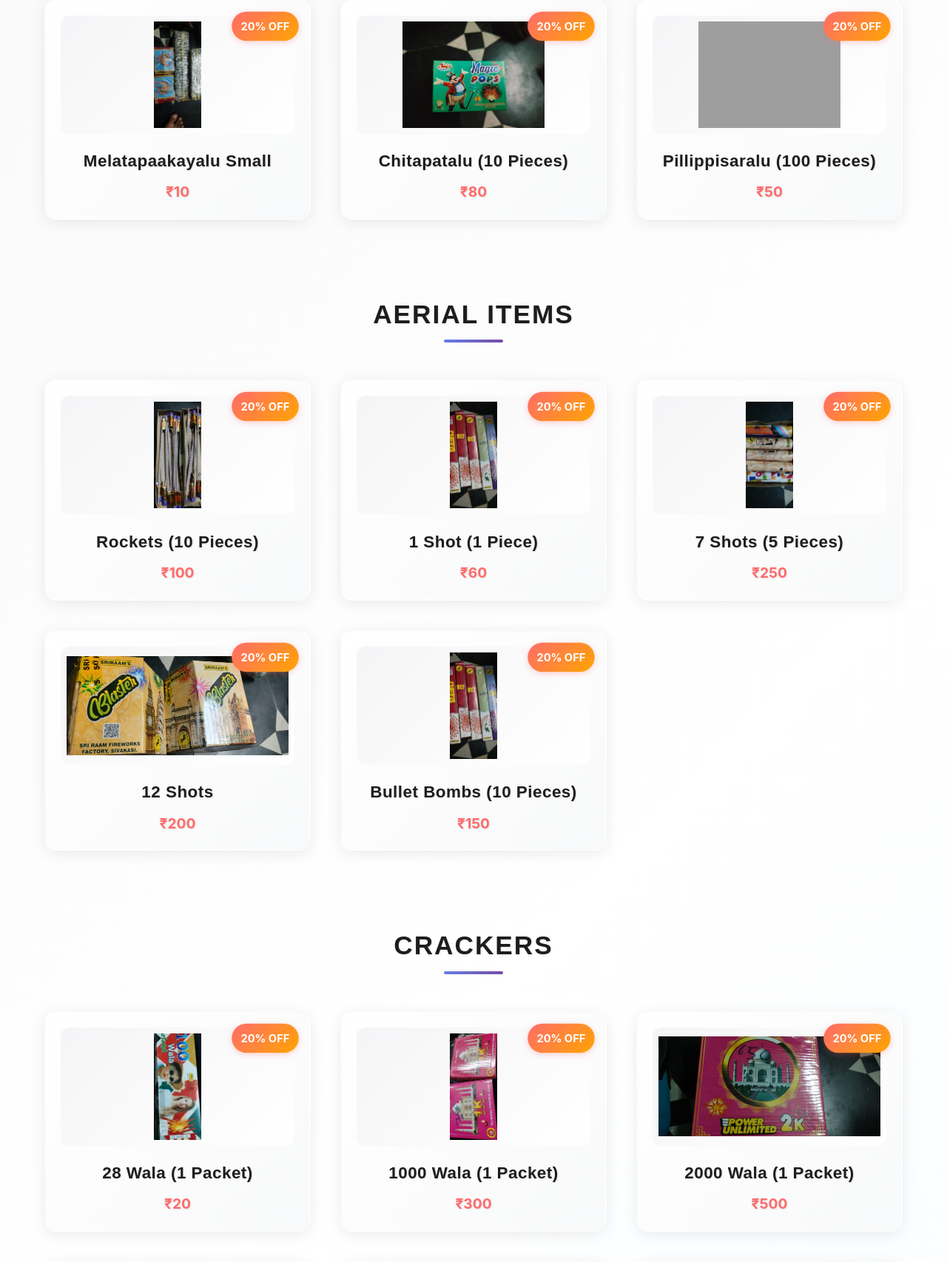
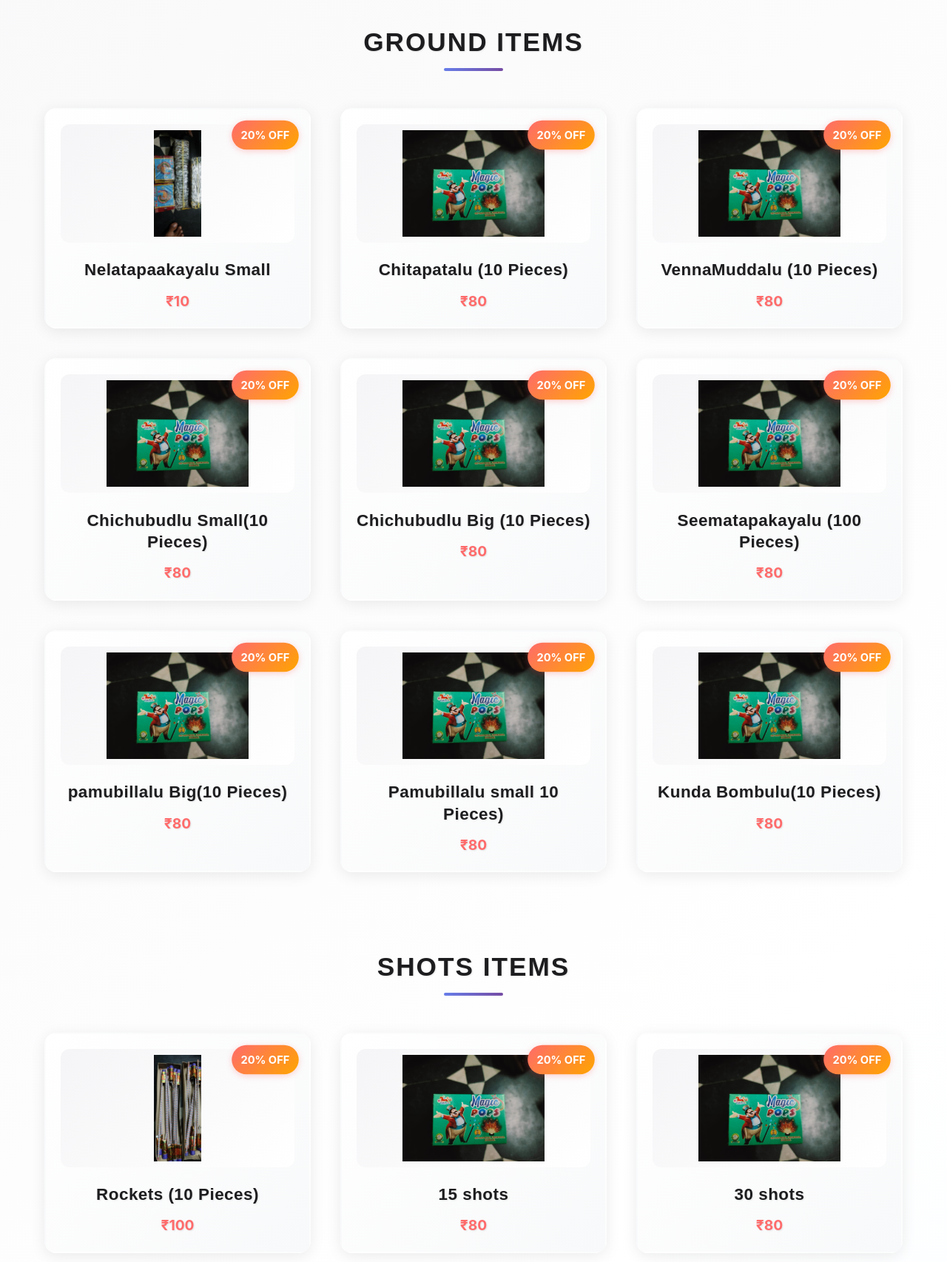
Before and after one commit to tejdeep2006/firework-, a Flask app: page / in a window 1280 px wide. Shown: the part 1786-3492 px from the top of the page at 74% size. Run offline with Flask 3, Linux system fonts and the light colour scheme; grey boxes are pictures that could not be loaded.

Commit message:
Update index.html with new product listings and categories

```diff
--- a/templates/index.html
+++ b/templates/index.html
@@ -25,9 +25,9 @@
         <div class="container">
             <h1 class="main-title slide-up">Our 2025 Collection</h1>
 
-            <!-- Sparklers & Ground Items -->
+            <!-- Sparklers -->
             <section class="product-category scroll-reveal">
-                <h2 class="category-title">Sparklers & Ground Items</h2>
+                <h2 class="category-title">Sparklers</h2>
                 <div class="product-grid">
                     <div class="product-card">
                         <div class="discount-badge">20% OFF</div>
@@ -49,26 +49,21 @@
                     </div>
                     <div class="product-card">
                         <div class="discount-badge">20% OFF</div>
-                        <img src="{{ url_for('static', filename='images/bhoo-chakram.jpg') }}" alt="Bhoo Chakram" class="product-image">
-                        <h3 class="product-name">Bhuchakaralu Big (10 Pieces)</h3>
-                        <p class="product-price">₹150</p>
-                    </div>
-                    <div class="product-card">
-                        <div class="discount-badge">20% OFF</div>
                         <img src="{{ url_for('static', filename='images/pencil.jpg') }}" alt="Pencils" class="product-image">
                         <h3 class="product-name">Pencils (10 Pieces)</h3>
                         <p class="product-price">₹100</p>
                     </div>
-                    <div class="product-card">
-                        <div class="discount-badge">20% OFF</div>
-                        <img src="{{ url_for('static', filename='images/flower-pots.jpg') }}" alt="Flower Pots" class="product-image">
-                        <h3 class="product-name">Flower Outs (5 Pieces)</h3>
-                        <p class="product-price">₹150</p>
-                    </div>
+                </div>
+            </section>
+
+            <!-- Ground Items -->
+            <section class="product-category scroll-reveal">
+                <h2 class="category-title">Ground Items</h2>
+                <div class="product-grid">
                     <div class="product-card">
                         <div class="discount-badge">20% OFF</div>
                         <img src="{{ url_for('static', filename='images/seema-tapakai.jpg') }}" alt="Seema Tapakai" class="product-image">
-                        <h3 class="product-name">Melatapaakayalu Small</h3>
+                        <h3 class="product-name">Nelatapaakayalu Small</h3>
                         <p class="product-price">₹10</p>
                     </div>
                     <div class="product-card">
@@ -79,9 +74,149 @@
                     </div>
                     <div class="product-card">
                         <div class="discount-badge">20% OFF</div>
-                        <img src="{{ url_for('static', filename='images/thadulu small.jpg') }}" alt="Pillippisaralu" class="product-image">
-                        <h3 class="product-name">Pillippisaralu (100 Pieces)</h3>
+                        <img src="{{ url_for('static', filename='images/magic-pop.jpg') }}" alt="Magic Pop" class="product-image">
+                        <h3 class="product-name">VennaMuddalu (10 Pieces)</h3>
+                        <p class="product-price">₹80</p>
+                    </div>
+                    <div class="product-card">
+                        <div class="discount-badge">20% OFF</div>
+                        <img src="{{ url_for('static', filename='images/magic-pop.jpg') }}" alt="Magic Pop" class="product-image">
+                        <h3 class="product-name">Chichubudlu Small(10 Pieces)</h3>
+                        <p class="product-price">₹80</p>
+                    </div>
+                    <div class="product-card">
+                        <div class="discount-badge">20% OFF</div>
+                        <img src="{{ url_for('static', filename='images/magic-pop.jpg') }}" alt="Magic Pop" class="product-image">
+                        <h3 class="product-name">Chichubudlu Big (10 Pieces)</h3>
+                        <p class="product-price">₹80</p>
+                    </div>
+                    <div class="product-card">
+                        <div class="discount-badge">20% OFF</div>
+                        <img src="{{ url_for('static', filename='images/magic-pop.jpg') }}" alt="Magic Pop" class="product-image">
+                        <h3 class="product-name">Seematapakayalu (100 Pieces)</h3>
+                        <p class="product-price">₹80</p>
+                    </div>
+                    <div class="product-card">
+                        <div class="discount-badge">20% OFF</div>
+                        <img src="{{ url_for('static', filename='images/magic-pop.jpg') }}" alt="Magic Pop" class="product-image">
+                        <h3 class="product-name">pamubillalu Big(10 Pieces)</h3>
+                        <p class="product-price">₹80</p>
+                    </div>
+                    <div class="product-card">
+                        <div class="discount-badge">20% OFF</div>
+                        <img src="{{ url_for('static', filename='images/magic-pop.jpg') }}" alt="Magic Pop" class="product-image">
+                        <h3 class="product-name">Pamubillalu small 10 Pieces)</h3>
+                        <p class="product-price">₹80</p>
+                    </div>
+                    <div class="product-card">
+                        <div class="discount-badge">20% OFF</div>
+                        <img src="{{ url_for('static', filename='images/magic-pop.jpg') }}" alt="Magic Pop" class="product-image">
+                        <h3 class="product-name">Kunda Bombulu(10 Pieces)</h3>
+                        <p class="product-price">₹80</p>
+                    </div>
+                </div>
+            </section>
+
+            <!-- Shots Items -->
+            <section class="product-category scroll-reveal">
+                <h2 class="category-title">Shots Items</h2>
+                <div class="product-grid">
+                    <div class="product-card">
+                        <div class="discount-badge">20% OFF</div>
+                        <img src="{{ url_for('static', filename='images/rockets.jpg') }}" alt="Rockets" class="product-image">
+                        <h3 class="product-name">Rockets (10 Pieces)</h3>
+                        <p class="product-price">₹100</p>
+                    </div>
+                    <div class="product-card">
+                        <div class="discount-badge">20% OFF</div>
+                        <img src="{{ url_for('static', filename='images/magic-pop.jpg') }}" alt="Magic Pop" class="product-image">
+                        <h3 class="product-name">15 shots</h3>
+                        <p class="product-price">₹80</p>
+                    </div>
+                    <div class="product-card">
+                        <div class="discount-badge">20% OFF</div>
+                        <img src="{{ url_for('static', filename='images/magic-pop.jpg') }}" alt="Magic Pop" class="product-image">
+                        <h3 class="product-name">30 shots</h3>
+                        <p class="product-price">₹80</p>
+                    </div>
+                </div>
+            </section>
+
+            <!-- Outs Big Sounds -->
+            <section class="product-category scroll-reveal">
+                <h2 class="category-title">Outs Big Sounds</h2>
+                <div class="product-grid">
+                    <div class="product-card">
+                        <div class="discount-badge">20% OFF</div>
+                        <img src="{{ url_for('static', filename='images/100-wala.jpg') }}" alt="100 Wala" class="product-image">
+                        <h3 class="product-name">28 Wala (1 Packet)</h3>
+                        <p class="product-price">₹20</p>
+                    </div>
+                    <div class="product-card">
+                        <div class="discount-badge">20% OFF</div>
+                        <img src="{{ url_for('static', filename='images/magic-pop.jpg') }}" alt="Magic Pop" class="product-image">
+                        <h3 class="product-name">100 Wala</h3>
+                        <p class="product-price">₹80</p>
+                    </div>
+                    <div class="product-card">
+                        <div class="discount-badge">20% OFF</div>
+                        <img src="{{ url_for('static', filename='images/1000-wala.jpg') }}" alt="1000 Wala" class="product-image">
+                        <h3 class="product-name">1000 Wala (1 Packet)</h3>
+                        <p class="product-price">₹300</p>
+                    </div>
+                    <div class="product-card">
+                        <div class="discount-badge">20% OFF</div>
+                        <img src="{{ url_for('static', filename='images/laxmi-bombs.jpg') }}" alt="Laxmi Big" class="product-image">
+                        <h3 class="product-name">Laxmi Big (5 Pieces)</h3>
                         <p class="product-price">₹50</p>
+                    </div>
+                    <div class="product-card">
+                        <div class="discount-badge">20% OFF</div>
+                        <img src="{{ url_for('static', filename='images/laxmi-bombs.jpg') }}" alt="Laxmi Small" class="product-image">
+                        <h3 class="product-name">Laxmi Medium (5 Pieces)</h3>
+                        <p class="product-price">₹30</p>
+                    </div>
+                    <div class="product-card">
+                        <div class="discount-badge">20% OFF</div>
+                        <img src="{{ url_for('static', filename='images/magic-pop.jpg') }}" alt="Magic Pop" class="product-image">
+                        <h3 class="product-name">Lakshmi Small (5 Pieces)</h3>
+                        <p class="product-price">₹80</p>
+                    </div>
+                    <div class="product-card">
+                        <div class="discount-badge">20% OFF</div>
+                        <img src="{{ url_for('static', filename='images/thadulu-big.jpg') }}" alt="Pitta Bombs" class="product-image">
+                        <h3 class="product-name">Pitta Bombs (5 Pieces)</h3>
+                        <p class="product-price">₹30</p>
+                    </div>
+                    <div class="product-card">
+                        <div class="discount-badge">20% OFF</div>
+                        <img src="{{ url_for('static', filename='images/thadulu-small.jpg') }}" alt="2 Sound" class="product-image">
+                        <h3 class="product-name">2 Sound (5 Pieces)</h3>
+                        <p class="product-price">₹50</p>
+                    </div>
+                    <div class="product-card">
+                        <div class="discount-badge">20% OFF</div>
+                        <img src="{{ url_for('static', filename='images/magic-pop.jpg') }}" alt="Magic Pop" class="product-image">
+                        <h3 class="product-name">Vankaya Ultra Deluxe (10 Pieces)</h3>
+                        <p class="product-price">₹80</p>
+                    </div>
+                    <div class="product-card">
+                        <div class="discount-badge">20% OFF</div>
+                        <img src="{{ url_for('static', filename='images/magic-pop.jpg') }}" alt="Magic Pop" class="product-image">
+                        <h3 class="product-name">Vankaya Medium (10 Pieces)</h3>
+                        <p class="product-price">₹80</p>
+                    </div>
+                    <div class="product-card">
+                        <div class="discount-badge">20% OFF</div>
+                        <img src="{{ url_for('static', filename='images/magic-pop.jpg') }}" alt="Magic Pop" class="product-image">
+                        <h3 class="product-name">Bullet Bombs (10 Pieces)</h3>
+                        <p class="product-price">₹80</p>
+                    </div>
+                    <div class="product-card">
+                        <div class="discount-badge">20% OFF</div>
+                        <img src="{{ url_for('static', filename='images/magic-pop.jpg') }}" alt="Magic Pop" class="product-image">
+                        <h3 class="product-name">Flower Outs(5 Pieces)</h3>
+                        <p class="product-price">₹80</p>
                     </div>
                 </div>
             </section>
@@ -92,119 +227,27 @@
                 <div class="product-grid">
                     <div class="product-card">
                         <div class="discount-badge">20% OFF</div>
-                        <img src="{{ url_for('static', filename='images/rockets.jpg') }}" alt="Rockets" class="product-image">
-                        <h3 class="product-name">Rockets (10 Pieces)</h3>
-                        <p class="product-price">₹100</p>
-                    </div>
-                    <div class="product-card">
-                        <div class="discount-badge">20% OFF</div>
-                        <img src="{{ url_for('static', filename='images/1shot.jpg') }}" alt="1 Shot" class="product-image">
-                        <h3 class="product-name">1 Shot (1 Piece)</h3>
-                        <p class="product-price">₹60</p>
-                    </div>
-                    <div class="product-card">
-                        <div class="discount-badge">20% OFF</div>
-                        <img src="{{ url_for('static', filename='images/7shots.jpg') }}" alt="7 Shots" class="product-image">
-                        <h3 class="product-name">7 Shots (5 Pieces)</h3>
-                        <p class="product-price">₹250</p>
-                    </div>
-                    <div class="product-card">
-                        <div class="discount-badge">20% OFF</div>
-                        <img src="{{ url_for('static', filename='images/12-shots.jpg') }}" alt="12 Shots" class="product-image">
-                        <h3 class="product-name">12 Shots</h3>
-                        <p class="product-price">₹200</p>
-                    </div>
-                    <div class="product-card">
-                        <div class="discount-badge">20% OFF</div>
-                        <img src="{{ url_for('static', filename='images/1shot.jpg') }}" alt="1 Shot (Bullet Bombs)" class="product-image">
-                        <h3 class="product-name">Bullet Bombs (10 Pieces)</h3>
-                        <p class="product-price">₹150</p>
-                    </div>
-                </div>
-            </section>
-
-            <!-- Crackers -->
-            <section class="product-category scroll-reveal">
-                <h2 class="category-title">Crackers</h2>
-                <div class="product-grid">
-                    <div class="product-card">
-                        <div class="discount-badge">20% OFF</div>
-                        <img src="{{ url_for('static', filename='images/100-wala.jpg') }}" alt="100 Wala" class="product-image">
-                        <h3 class="product-name">28 Wala (1 Packet)</h3>
-                        <p class="product-price">₹20</p>
-                    </div>
-                    <div class="product-card">
-                        <div class="discount-badge">20% OFF</div>
-                        <img src="{{ url_for('static', filename='images/1000-wala.jpg') }}" alt="1000 Wala" class="product-image">
-                        <h3 class="product-name">1000 Wala (1 Packet)</h3>
-                        <p class="product-price">₹300</p>
-                    </div>
-                    <div class="product-card">
-                        <div class="discount-badge">20% OFF</div>
-                        <img src="{{ url_for('static', filename='images/2000-wala.jpg') }}" alt="2000 Wala" class="product-image">
-                        <h3 class="product-name">2000 Wala (1 Packet)</h3>
-                        <p class="product-price">₹500</p>
-                    </div>
-                    <div class="product-card">
-                        <div class="discount-badge">20% OFF</div>
-                        <img src="{{ url_for('static', filename='images/laxmi-bombs.jpg') }}" alt="Laxmi Big" class="product-image">
-                        <h3 class="product-name">Laxmi Big (5 Pieces)</h3>
-                        <p class="product-price">₹50</p>
-                    </div>
-                    <div class="product-card">
-                        <div class="discount-badge">20% OFF</div>
-                        <img src="{{ url_for('static', filename='images/laxmi-bombs.jpg') }}" alt="Laxmi Small" class="product-image">
-                        <h3 class="product-name">Laxmi Small (5 Pieces)</h3>
-                        <p class="product-price">₹30</p>
-                    </div>
-                    <div class="product-card">
-                        <div class="discount-badge">20% OFF</div>
-                        <img src="{{ url_for('static', filename='images/thadulu%20big.jpg') }}" alt="Pitta Bombs" class="product-image">
-                        <h3 class="product-name">Pitta Bombs (5 Pieces)</h3>
-                        <p class="product-price">₹30</p>
-                    </div>
-                    <div class="product-card">
-                        <div class="discount-badge">20% OFF</div>
-                        <img src="{{ url_for('static', filename='images/thadulu%20small.jpg') }}" alt="2 Sound" class="product-image">
-                        <h3 class="product-name">2 Sound (5 Pieces)</h3>
-                        <p class="product-price">₹50</p>
-                    </div>
-                </div>
-            </section>
-
-            <!-- Novelties -->
-            <section class="product-category scroll-reveal">
-                <h2 class="category-title">Novelties</h2>
-                <div class="product-grid">
-                    <div class="product-card">
-                        <div class="discount-badge">20% OFF</div>
-                        <img src="{{ url_for('static', filename='images/chechubude.jpg') }}" alt="Chechubude Big" class="product-image">
-                        <h3 class="product-name">Chechubude Big (10 Pieces)</h3>
-                        <p class="product-price">₹300</p>
-                    </div>
-                    <div class="product-card">
-                        <div class="discount-badge">20% OFF</div>
-                        <img src="{{ url_for('static', filename='images/chechubude.jpg') }}" alt="Chechubude Small" class="product-image">
-                        <h3 class="product-name">Chechubude Small (10 Pieces)</h3>
-                        <p class="product-price">₹200</p>
-                    </div>
-                    <div class="product-card">
-                        <div class="discount-badge">20% OFF</div>
-                        <img src="{{ url_for('static', filename='images/pamu-bilalu.jpg') }}" alt="Pamu Bilalu" class="product-image">
-                        <h3 class="product-name">Pamu Bilalu/Anukonda Big (10 Pieces)</h3>
-                        <p class="product-price">₹100</p>
-                    </div>
-                    <div class="product-card">
-                        <div class="discount-badge">20% OFF</div>
                         <img src="{{ url_for('static', filename='images/mathabulu.jpg') }}" alt="Mathabulu" class="product-image">
                         <h3 class="product-name">Mathabulu (10 Pieces)</h3>
                         <p class="product-price">₹100</p>
                     </div>
                     <div class="product-card">
                         <div class="discount-badge">20% OFF</div>
-                        <img src="{{ url_for('static', filename='images/kunda-bombulu.jpg') }}" alt="Kunda Bombulu" class="product-image">
-                        <h3 class="product-name">Kunda Bombulu (1 Piece Special)</h3>
-                        <p class="product-price">₹60</p>
+                        <img src="{{ url_for('static', filename='images/magic-pop.jpg') }}" alt="Magic Pop" class="product-image">
+                        <h3 class="product-name">Butterfly Match Box (10 Pieces)</h3>
+                        <p class="product-price">₹80</p>
+                    </div>
+                    <div class="product-card">
+                        <div class="discount-badge">20% OFF</div>
+                        <img src="{{ url_for('static', filename='images/magic-pop.jpg') }}" alt="Magic Pop" class="product-image">
+                        <h3 class="product-name">Threads Small(1 Pieces)</h3>
+                        <p class="product-price">₹80</p>
+                    </div>
+                    <div class="product-card">
+                        <div class="discount-badge">20% OFF</div>
+                        <img src="{{ url_for('static', filename='images/magic-pop.jpg') }}" alt="Magic Pop" class="product-image">
+                        <h3 class="product-name">Threads Big</h3>
+                        <p class="product-price">₹80</p>
                     </div>
                 </div>
             </section>
@@ -216,13 +259,13 @@
                     <div class="product-card">
                         <div class="discount-badge">20% OFF</div>
                         <img src="{{ url_for('static', filename='images/vinkaya-big.jpg') }}" alt="Vankaya Big" class="product-image">
-                        <h3 class="product-name">Vankaya Big (10 Pieces)</h3>
+                        <h3 class="product-name">Smoke Bomb</h3>
                         <p class="product-price">₹200</p>
                     </div>
                     <div class="product-card">
                         <div class="discount-badge">20% OFF</div>
                         <img src="{{ url_for('static', filename='images/vinkaya-small.jpg') }}" alt="Vankaya Small" class="product-image">
-                        <h3 class="product-name">Vankaya Small (10 Pieces)</h3>
+                        <h3 class="product-name">Showers</h3>
                         <p class="product-price">₹150</p>
                     </div>
                 </div>
@@ -235,8 +278,8 @@
         <div class="container">
             <h2 class="footer-title">Sri Ayyappa Crackers</h2>
             <div class="contact-section">
-                <h3 class="contact-heading">📞 Contact for Orders</h3>
-            <div class="contact-info">
+                <h3 class="contact-heading"> Contact for Orders</h3>
+                <div class="contact-info">
                     <div class="contact-item">
                         <span class="contact-name">GOWTHM</span>
                         <span class="contact-number">9640499753</span>
```
